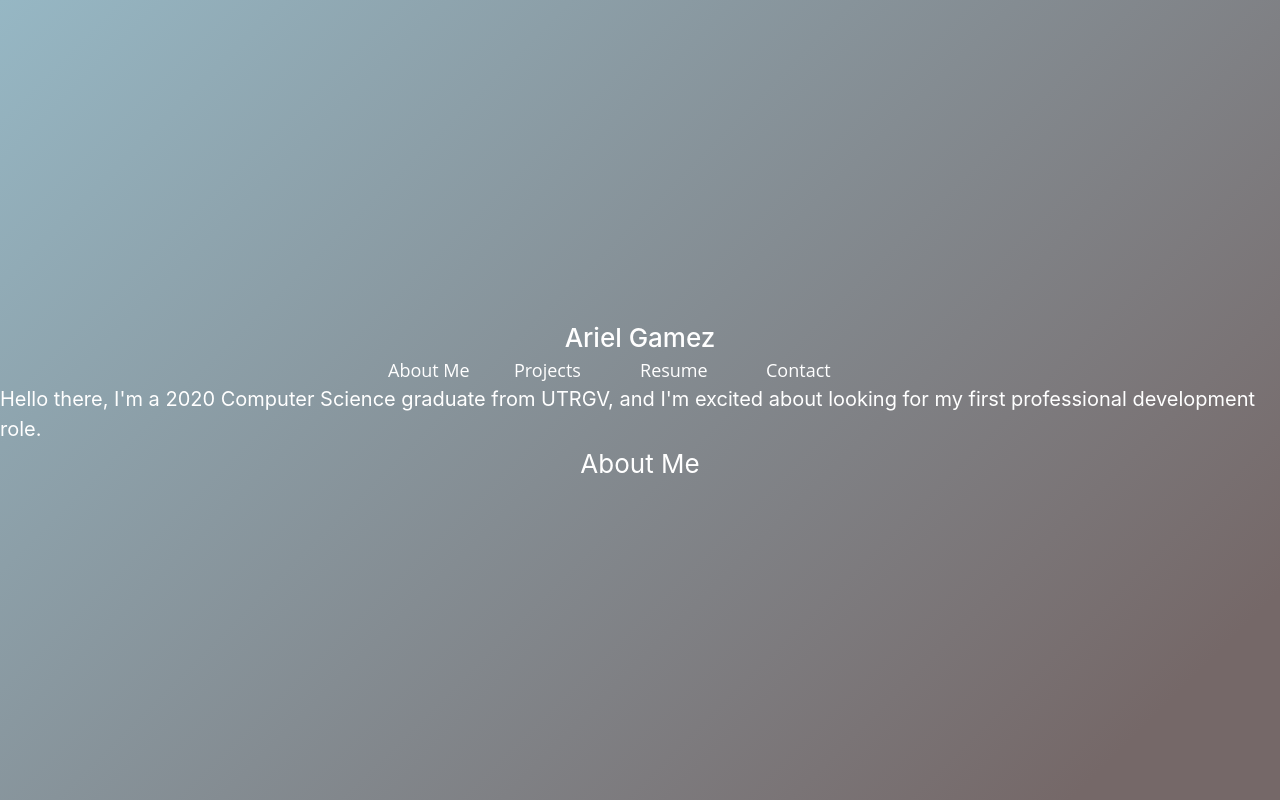
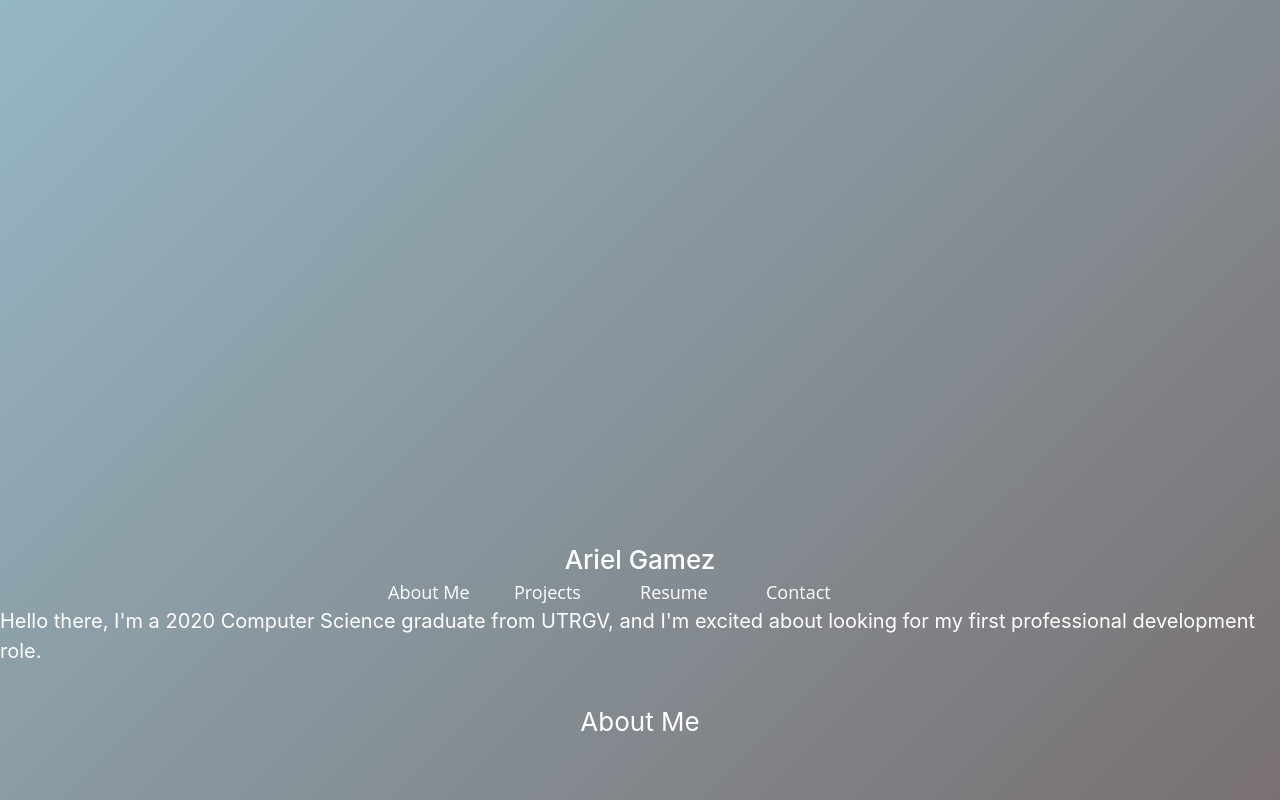
Before and after one commit to argamez98/Portfolio, a React (Create React App) app: page / in a window 1280 px wide. Shown: the top 800 px of the page. Built offline with nearby package versions, Linux system fonts and the light colour scheme.

Commit message:
minor css adjustments

```diff
--- a/src/App.css
+++ b/src/App.css
@@ -1,9 +1,24 @@
 *, *:before, *:after {
   box-sizing: content-box;
 }
+
+div {
+  margin-bottom: 3rem;
+}
+
+div:last-child {
+  margin-bottom: 0;
+}
+
+html {
+  font-size: 12px;
+  font-family: "Open Sans", sans-serif;
+}
+
 .App-header {
 	background-image: linear-gradient(-45deg, #756868 10%, #96B7C4 100%);
   min-height: 100vh;
+  height: 100vw;
   display: flex;
   flex-direction: column;
   align-items: center;
```
